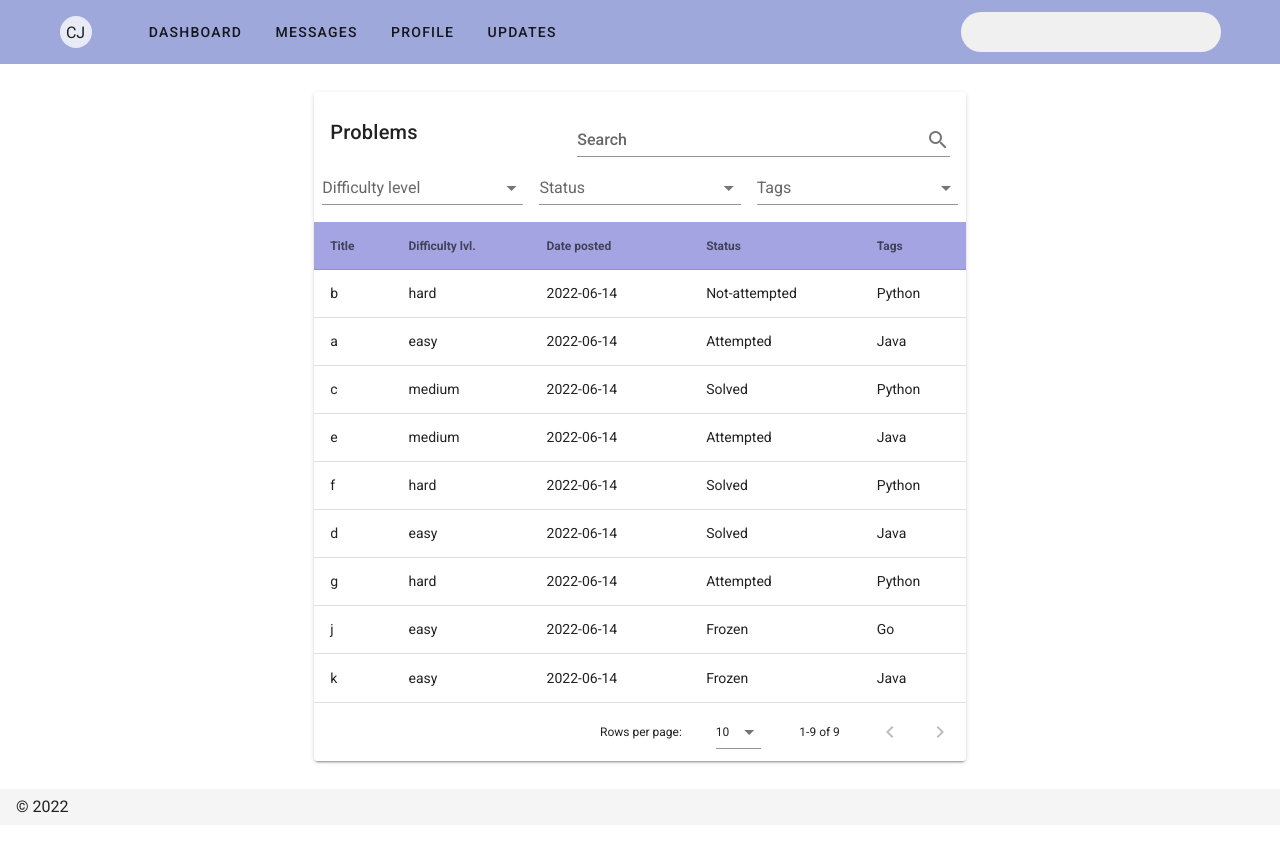
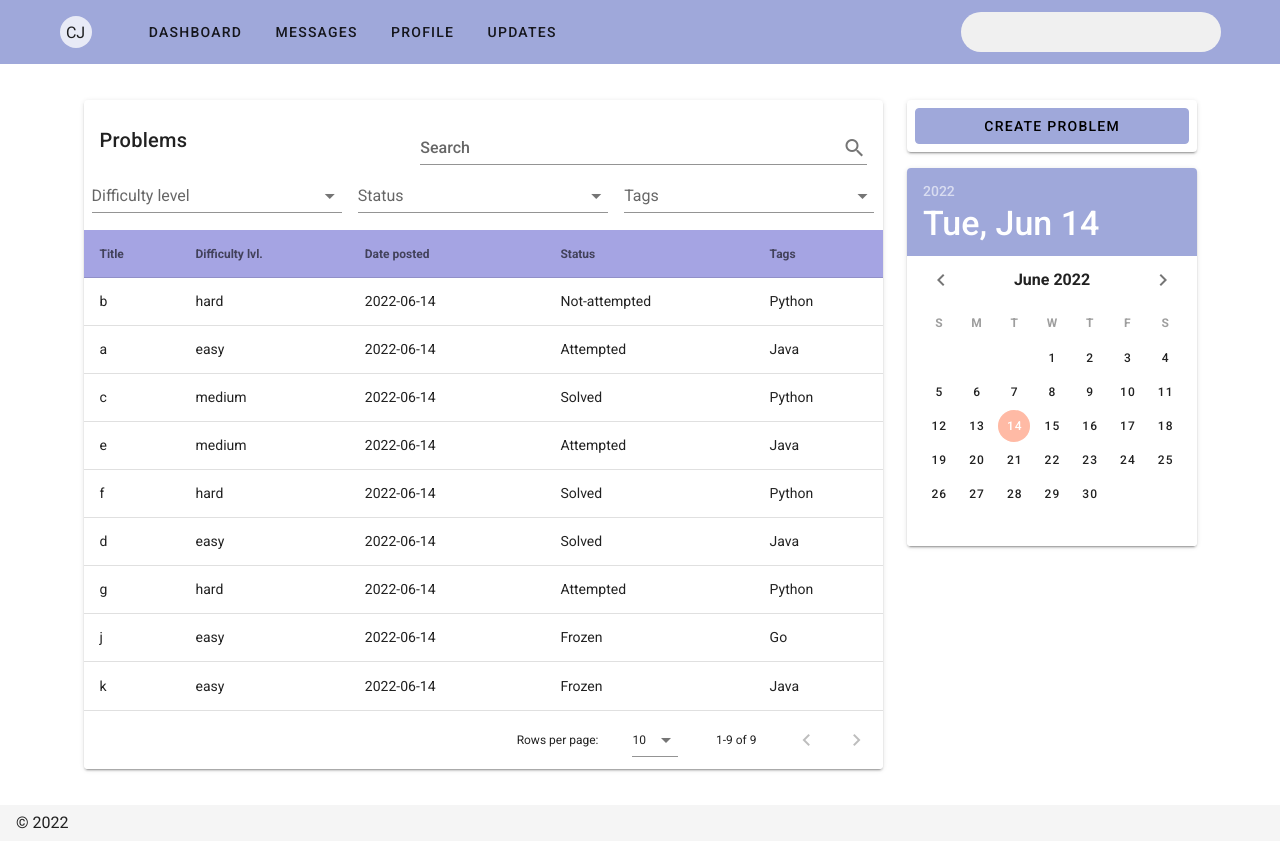
Before and after one commit to hndregjoni/codejudger, a Nuxt app in the folder frontend/: page /problems in a window 1280 px wide. Built offline with nearby package versions, Linux system fonts and the light colour scheme; what vue-codemirror would draw is missing.

Commit message:
Changes to problem list

```diff
--- a/frontend/pages/problems/index.vue
+++ b/frontend/pages/problems/index.vue
@@ -1,12 +1,13 @@
-
-
 <template>
-  <v-row justify="center" class="py-7">
-    <v-card style="width:55%">
+  <v-container fluid class="pa-6">
+    <v-row class="justify-space-around">
+      <v-col justify="center">
+        <v-card fill-width>
           <v-card-title>
             Problems
             <v-spacer></v-spacer>
-        <v-text-field v-model="search" append-icon="mdi-magnify" label="Search" single-line hide-details></v-text-field>
+            <v-text-field v-model="search" append-icon="mdi-magnify" label="Search" single-line hide-details>
+            </v-text-field>
           </v-card-title>
           <v-row>
             <v-select style="width:29%" class="pa-2 ml-3" label="Difficulty level" :items="['easy', 'medium', 'hard']"
@@ -20,13 +21,25 @@
           <v-data-table class="mytab" :headers="headers" :items="filteredItems" :search="search" hide-details>
           </v-data-table>
         </v-card>
+      </v-col>
+      <v-col cols="auto">
+        <v-card class="pa-2 mb-4">
+          <v-btn block outlined text color="black" class="primary" to="/problems/create" nuxt>
+            Create problem
+          </v-btn>
+        </v-card>
+        <v-card>
+
+          <v-date-picker v-model="picker"></v-date-picker>
+        </v-card>
+      </v-col>
     </v-row>
+  </v-container>
 </template>
 
 <style>
 .mytab th {
   background-color: rgba(74, 72, 199, 0.493);
-
 }
 </style>
 
@@ -35,6 +48,7 @@
 export default {
   data() {
     return {
+      picker: (new Date(Date.now() - (new Date()).getTimezoneOffset() * 60000)).toISOString().substr(0, 10),
       search: '',
 
       headers: [
```
Lines whose indentation alone changed are shown as unchanged.
